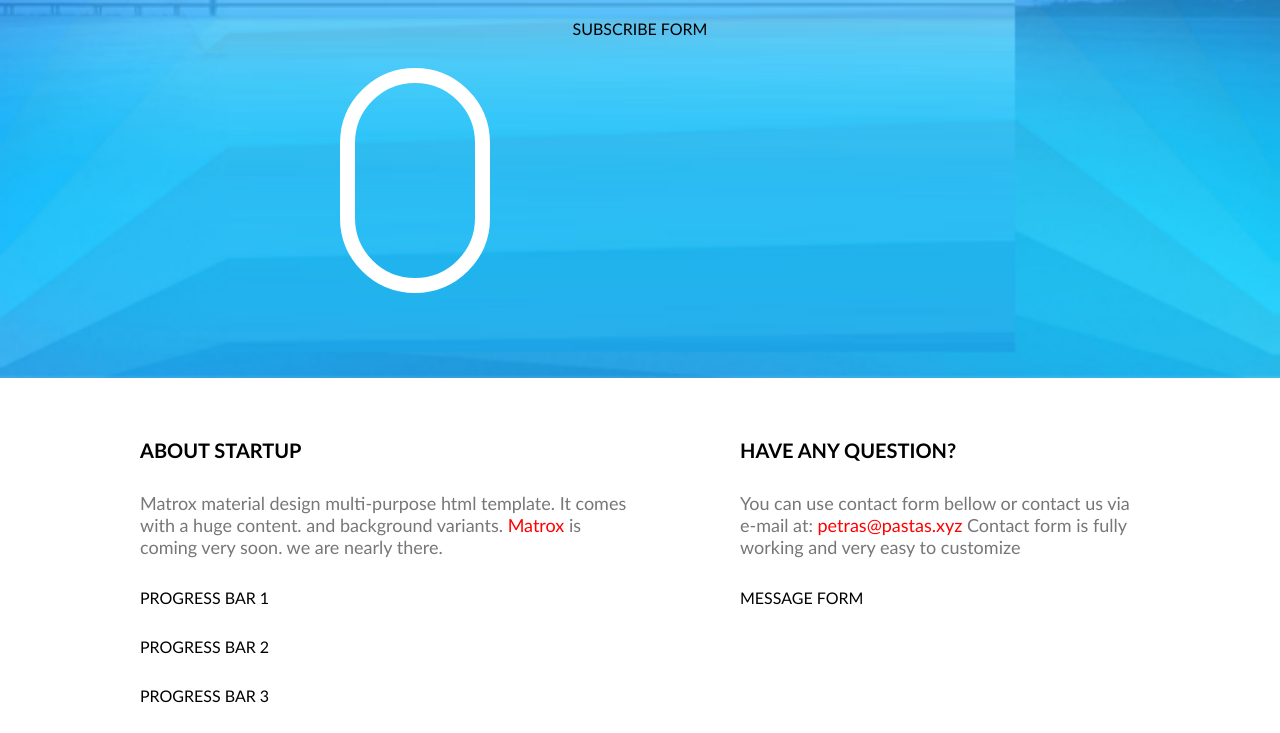
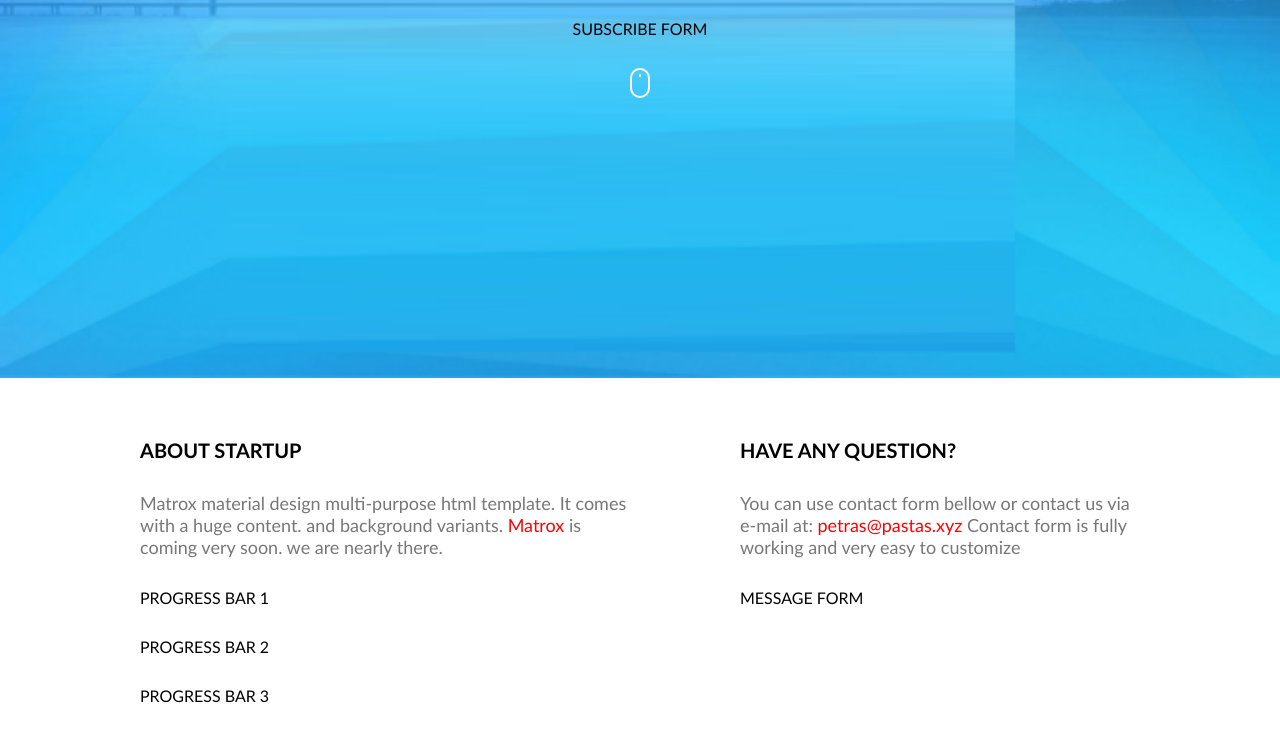
Before and after one commit to Mantaskri/4proj-coming-soon, a website: page index.html in a window 1280 px wide. Shown: the part 422-1155 px from the top of the page. Drawn offline with Linux system fonts and the light colour scheme.

Commit message:
mouse element with animation

```diff
--- a/css/components/mouse.css
+++ b/css/components/mouse.css
@@ -1,7 +1,43 @@
+* {
+    position: static;
+}
 .mouse {
-    font-size: 15px;
+    font-size: 2px;
     width: 10em;
     height: 15em;
     border: 1em solid #fff;
     border-radius: 5em;
+    position: relative;
 }
+.mouse::before {
+    display: block;
+    content: '';
+    position: absolute;
+    top: 15%;
+    left: 50%;
+    transform: translateX(-50%);
+    width: 1em;
+    height: 1.7em;
+    background-color: #fff;
+    border-radius: 0.5em;
+    animation-name: scroll;
+    animation-duration: 2s;
+    animation-iteration-count: infinite;
+    animation-direction: alternate;
+    animation-delay: 1s;
+}
+.mouse:hover::before {
+    animation-play-state: paused;
+}
+
+@keyframes scroll {
+    0% {
+        top: 15%;
+    }
+    30% {
+        top: 15%;
+    }
+    100% {
+        top: 75%;
+    }
+}
--- a/css/pages/home.css
+++ b/css/pages/home.css
@@ -26,6 +26,7 @@ section.bg-main {
     display: flex;
     flex-direction: column;
     gap: 30px;
+    align-items: center;
     text-align: center;
 }
 .hero > .logo {
```
